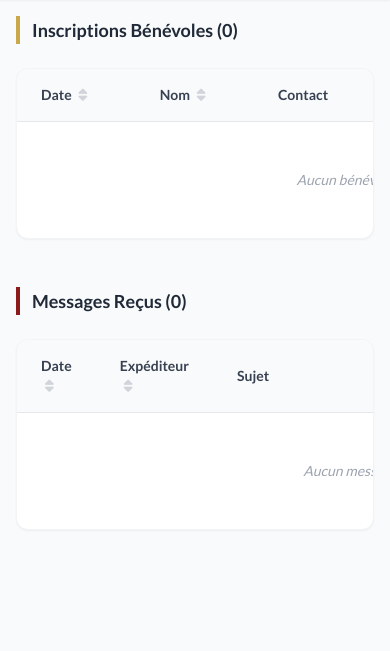
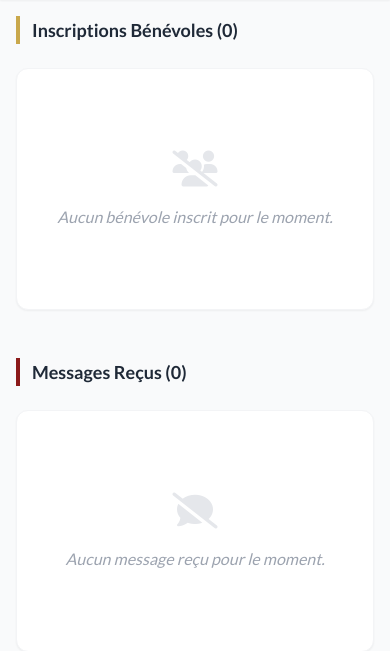
Before and after one commit to bleu-lock/projet_saint_martin, a Flask app: page /admin/dashboard in a window 390 px wide. Shown: the part 60-711 px from the top of the page. Run offline with Flask 3, Linux system fonts and the light colour scheme; a user stored in the database is signed in; data that the repository does not hold is empty; some libraries are stand-ins or nearby versions.

Commit message:
Fix: Center empty state messages on mobile by using div instead of table row

```diff
--- a/templates/admin/dashboard.html
+++ b/templates/admin/dashboard.html
@@ -55,6 +55,7 @@
                     </div>
 
                     <div class="bg-white rounded-xl shadow-sm border border-gray-100 overflow-hidden">
+                        {% if benevoles %}
                         <div class="overflow-x-auto overflow-y-hidden">
                             <table class="w-full text-left text-sm text-gray-600 min-w-[800px] md:min-w-full">
                                 <thead class="bg-gray-50 font-bold text-gray-700 border-b border-gray-200">
@@ -88,12 +89,16 @@
                                             </form>
                                         </td>
                                     </tr>
-                                    {% else %}
-                                    <tr><td colspan="6" class="px-6 py-12 text-center text-gray-400 italic">Aucun bénévole inscrit pour le moment.</td></tr>
                                     {% endfor %}
                                 </tbody>
                             </table>
                         </div>
+                        {% else %}
+                        <div class="py-20 text-center">
+                            <i class="fas fa-users-slash text-4xl text-gray-200 mb-4 block"></i>
+                            <p class="text-gray-400 italic">Aucun bénévole inscrit pour le moment.</p>
+                        </div>
+                        {% endif %}
                     </div>
                 </section>
 
@@ -102,6 +107,7 @@
                     <h2 class="text-lg md:text-xl font-bold text-gray-800 border-l-4 border-[#8B1A1A] pl-3 mb-6">Messages Reçus ({{ contacts|length }})</h2>
 
                     <div class="bg-white rounded-xl shadow-sm border border-gray-100 overflow-hidden">
+                        {% if contacts %}
                         <div class="overflow-x-auto overflow-y-hidden">
                             <table class="w-full text-left text-sm text-gray-600 min-w-[700px] md:min-w-full">
                                 <thead class="bg-gray-50 font-bold text-gray-700 border-b border-gray-200">
@@ -133,12 +139,16 @@
                                             </form>
                                         </td>
                                     </tr>
-                                    {% else %}
-                                    <tr><td colspan="5" class="px-6 py-12 text-center text-gray-400 italic">Aucun message reçu.</td></tr>
                                     {% endfor %}
                                 </tbody>
                             </table>
                         </div>
+                        {% else %}
+                        <div class="py-20 text-center">
+                            <i class="fas fa-comment-slash text-4xl text-gray-200 mb-4 block"></i>
+                            <p class="text-gray-400 italic">Aucun message reçu pour le moment.</p>
+                        </div>
+                        {% endif %}
                     </div>
                 </section>
 
```
